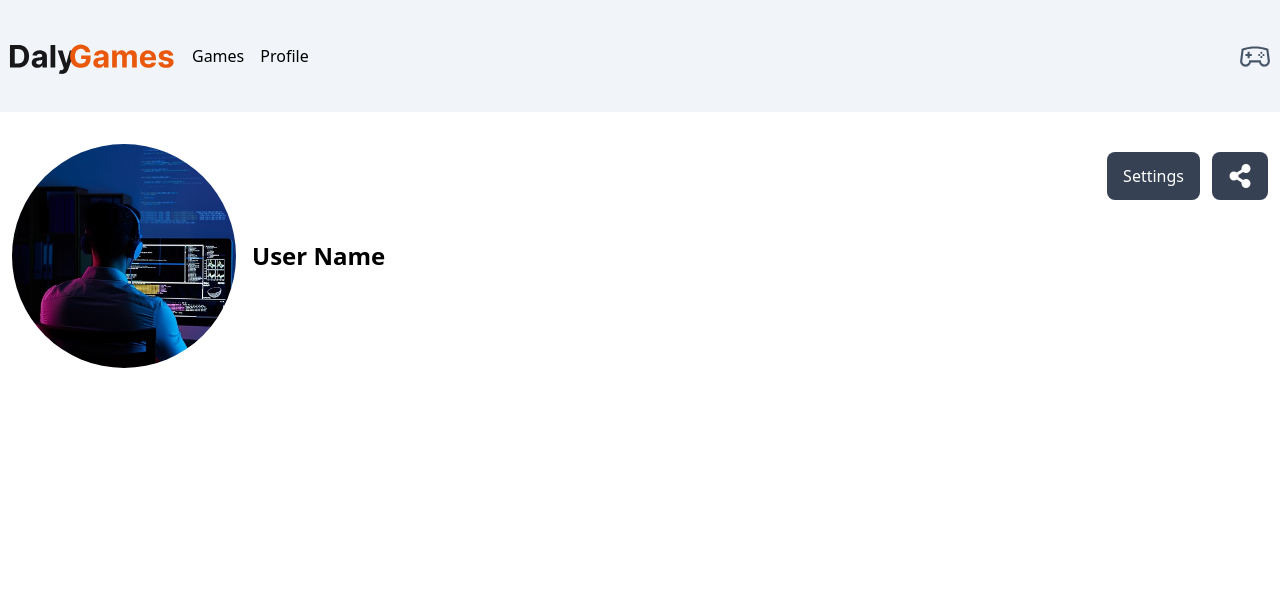
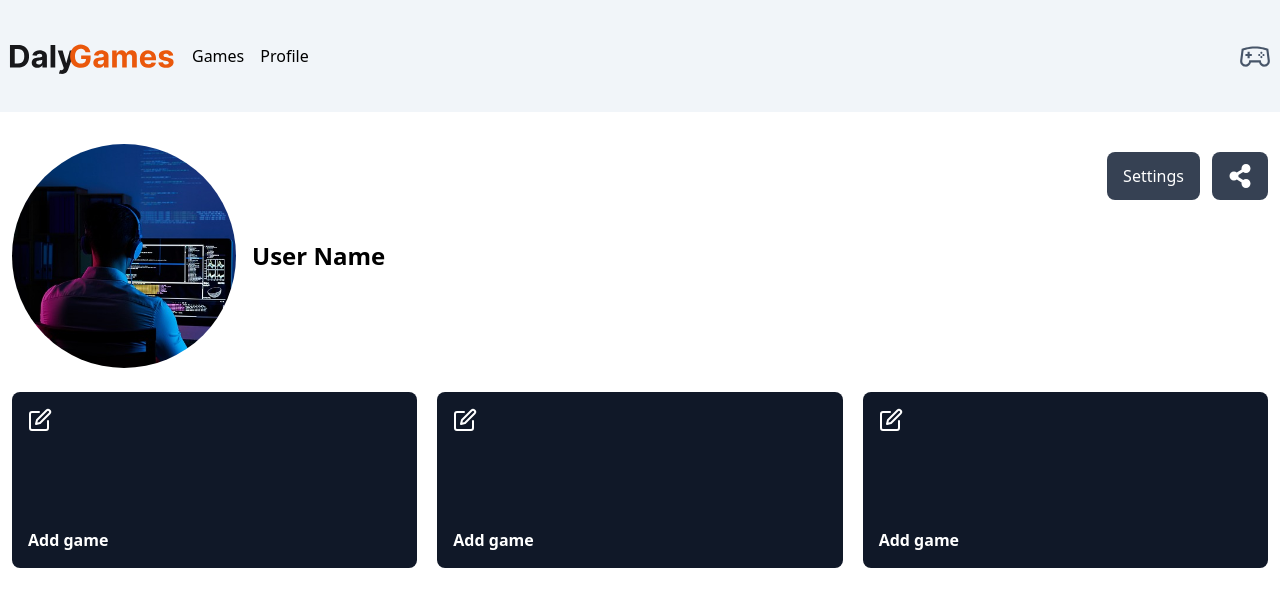
Before and after one commit to cmscoder/dailygames, a Next.js app: page /profile in a window 1280 px wide. Shown: the top 606 px of the page. Built offline with nearby package versions, Linux system fonts and the light colour scheme.

Commit message:
feat(profile): create a static profile page.

```diff
--- /dev/null
+++ b/src/app/profile/components/favorite/index.tsx
@@ -0,0 +1,51 @@
+'use client';
+import { useState } from 'react';
+import { FiEdit, FiX } from 'react-icons/fi';
+
+export function FavoriteCard() {
+  const [input, setInput] = useState('');
+  const [showInput, setShowInput] = useState(false);
+  const [gameName, setGameName] = useState('');
+
+  function handleButton() {
+    setShowInput(!showInput);
+
+    if (input !== '') {
+      setGameName(input);
+    }
+    setInput('');
+  }
+
+  return (
+    <div className="w-full bg-gray-900 p-4 h-44 text-white rounded-lg flex justify-between flex-col">
+      {showInput ? (
+        <div className="flex items-center justify-center gap-3">
+          <input
+            className="w-full rounded-md h-8 text-black px-2 bg-gray-200"
+            type="text"
+            value={input}
+            onChange={event => setInput(event?.target.value)}
+          />
+          <button onClick={handleButton}>
+            <FiX size={24} color="#FFF" />
+          </button>
+        </div>
+      ) : (
+        <button
+          className="self-start hover:scale-110 duration-200 transition-all"
+          onClick={handleButton}
+        >
+          <FiEdit size={24} color="#FFF" />
+        </button>
+      )}
+
+      {gameName && (
+        <div>
+          <span className="text-white"> Favorite game: </span>
+          <p className="font-bold text-white ">{gameName}</p>
+        </div>
+      )}
+      {!gameName && <p className="font-bold text-white">Add game</p>}
+    </div>
+  );
+}
--- a/src/app/profile/page.tsx
+++ b/src/app/profile/page.tsx
@@ -2,6 +2,13 @@
 import Image from 'next/image';
 import userImg from '../../../public/user.png';
 import { FaShareAlt } from 'react-icons/fa';
+import { FavoriteCard } from './components/favorite';
+import { Metadata } from 'next';
+
+export const metadata: Metadata = {
+  title: 'My profile daily games, your games platform!',
+  description: 'Static Profile',
+};
 
 export default function Profile() {
   return (
@@ -26,6 +33,18 @@
             </button>
           </div>
         </section>
+
+        <section className="flex flex-wrap gap-5 flex-col md:flex-row">
+          <div className="flex-grow flex-wrap">
+            <FavoriteCard />
+          </div>
+          <div className="flex-grow flex-wrap">
+            <FavoriteCard />
+          </div>
+          <div className="flex-grow flex-wrap">
+            <FavoriteCard />
+          </div>
+        </section>
       </Container>
     </main>
   );
```
